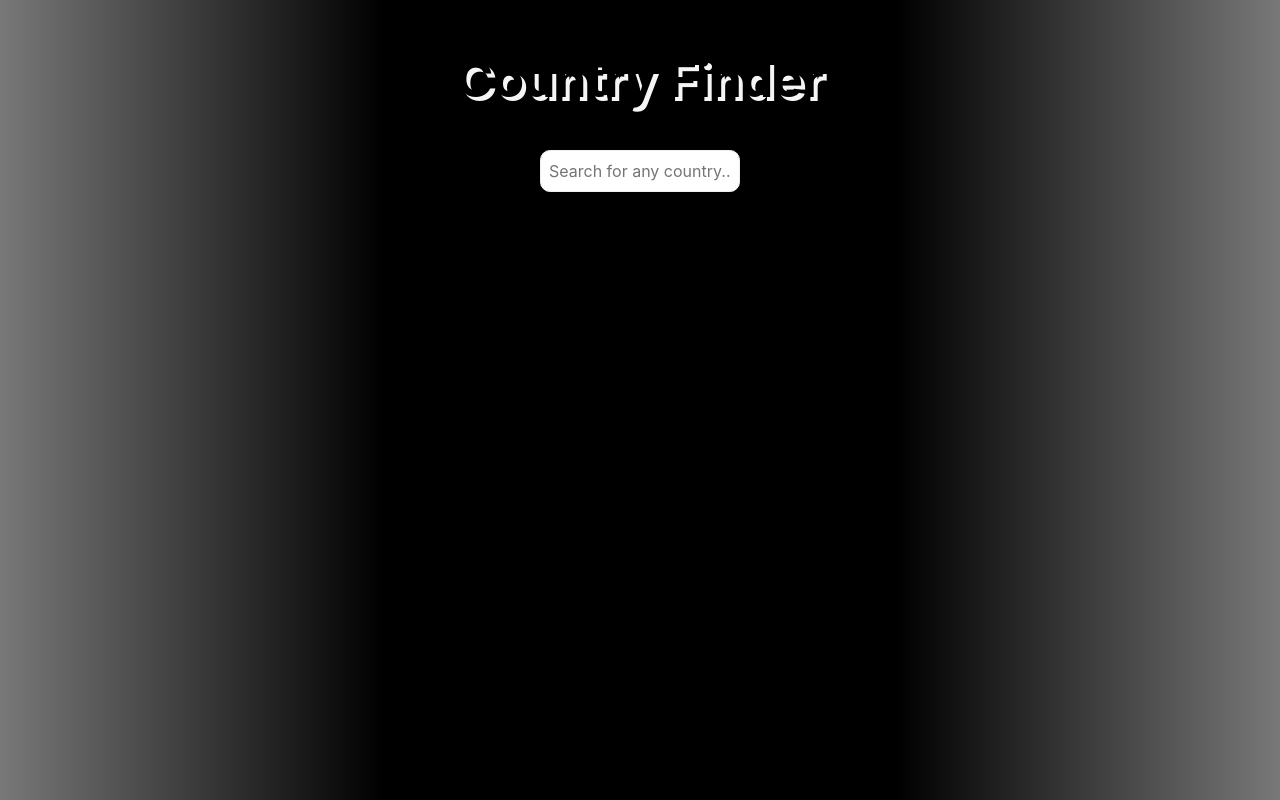
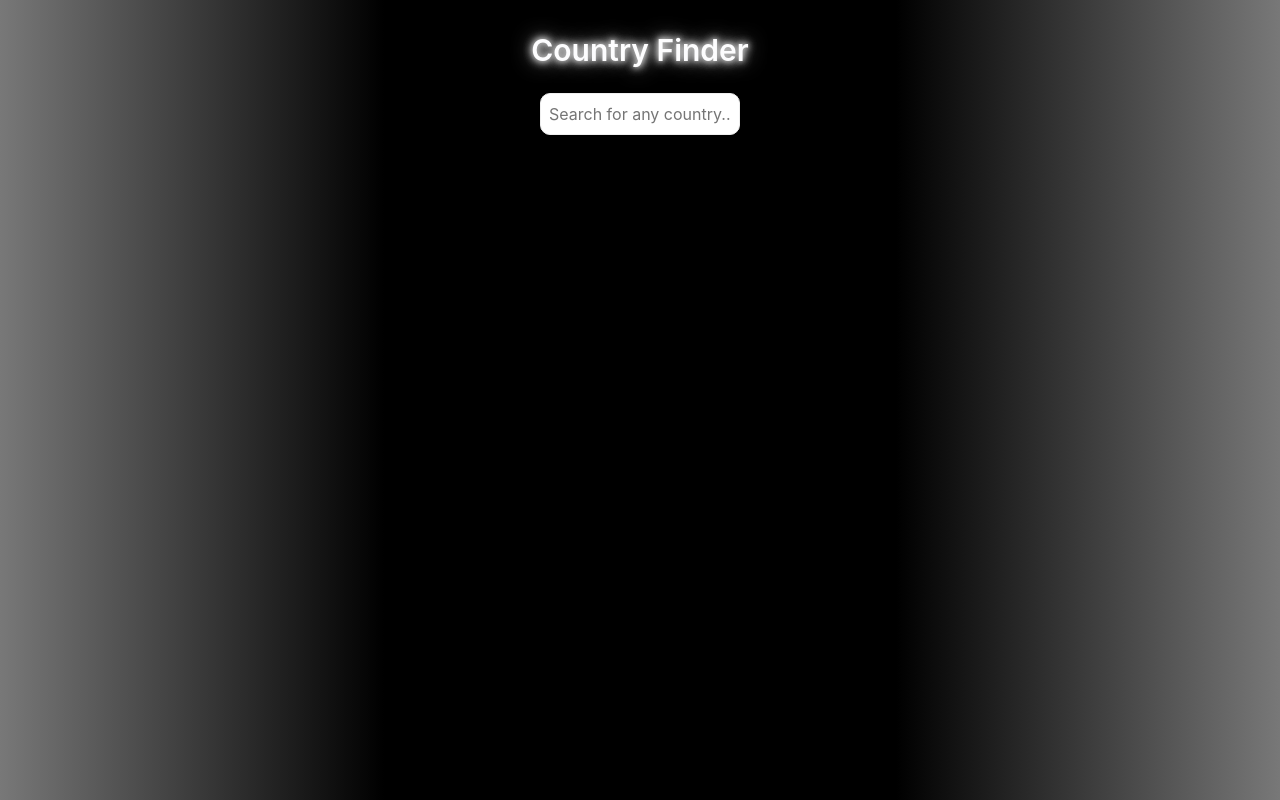
Before and after one commit to PawelPalasinski/goit-js-hw-10, a website built with Parcel: page src/index.html in a window 1280 px wide. Built offline with nearby package versions, Linux system fonts and the light colour scheme.

Commit message:
h1 style

```diff
--- a/src/css/styles.css
+++ b/src/css/styles.css
@@ -80,7 +80,7 @@ ul {
   text-decoration: underline;
 }
 
-h1 {
+/* h1 {
   text-align: center;
   font-size: 50px;
   text-shadow: 4px 4px 0px whitesmoke;
@@ -95,5 +95,22 @@ h1 {
 
   100% {
     opacity: 1;
-  }
+  } */
+/* } */
+header {
+  /* width: 100%;
+  height: 100vh; */
+  display: flex;
+  justify-content: center;
+  align-items: center;
+  margin: 0;
 }
+
+
+header h1 {
+  font-size: 30px;
+  font-weight: 600;
+  color: #fdfdfe;
+  text-shadow: 0px 0px 5px #c0c0c0, 0px 0px 10px #c0c0c0, 0px 0px 10px #c0c0c0,
+    0px 0px 20px #c0c0c0;
+}
--- a/src/index.js
+++ b/src/index.js
@@ -88,5 +88,8 @@ function clearData(output) {
   output.innerHTML = '';
 }
 
-searchBox.insertAdjacentHTML('beforebegin', '<h1>Country Finder</h1>');
+searchBox.insertAdjacentHTML(
+  'beforebegin',
+  '<header><h1>Country Finder</h1></header>'
+);
 document.querySelector('#search-box').placeholder = 'Search for any country...';
```
